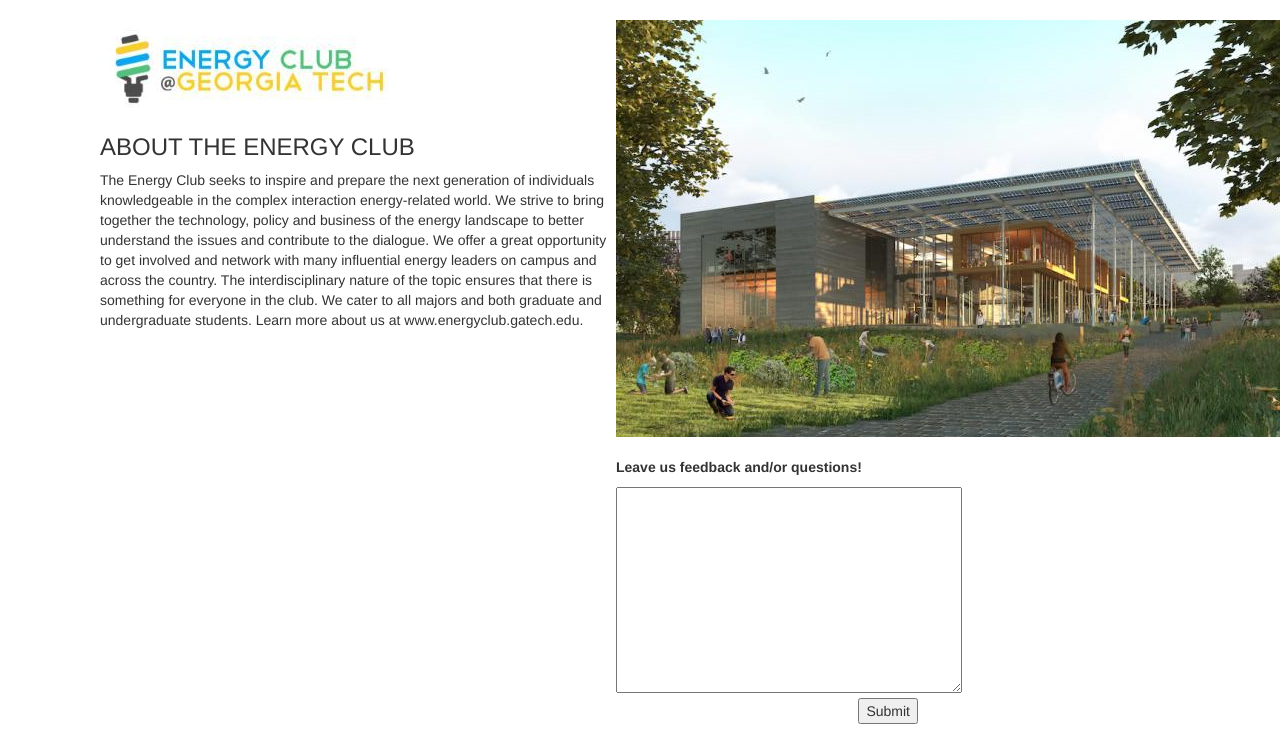
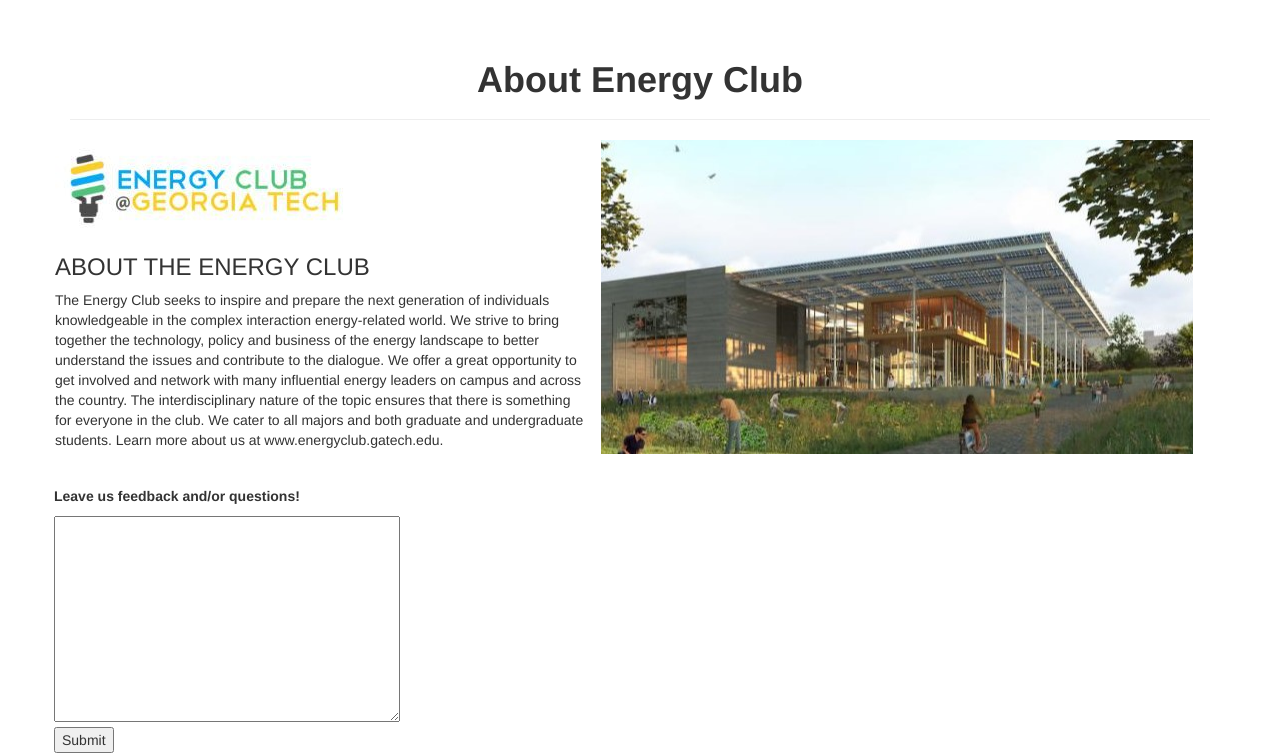
Before and after one commit to wanderson43/Turn-Down-For-Watt, a Django app: page /about/ in a window 1280 px wide; the page is wider, and only the part inside the window is pictured. Shown: the part 51-804 px from the top of that part. Before the commit the page ends 775 px from the top of that part, so only its background shows below. Run offline with Django 3.2, Linux system fonts and the light colour scheme; some libraries are stand-ins or nearby versions.

Commit message:
Updated Tips and About Page Layout

```diff
--- a/monitor/templates/dorm/about.html
+++ b/monitor/templates/dorm/about.html
@@ -7,33 +7,39 @@
 <link rel="stylesheet" type="text/css" href="{% static 'css/about.css' %}" />
 
 <div class="container">
-	<div class="col-lg-6">
-		<div class="col-lg-1">
+	<div class="page-header">
+  <center> <h1><b>About Energy Club</b></h1></center>
+</div>
+	<div class="row" >
+	<div class="col-lg-6" style="padding-right: 40px;">
+		<div class="row">
 			<img src="{% static 'images/energy.jpg' %}"/>
 		</div>
-		<div class="col-lg-12">
+		<div class="row" style="padding-right: 30px;">
 			<h3> ABOUT THE ENERGY CLUB </h3>
 			<p>
 				The Energy Club seeks to inspire and prepare the next generation of individuals knowledgeable in the complex interaction energy-related world. We strive to bring together the technology, policy and business of the energy landscape to better understand the issues and contribute to the dialogue. We offer a great opportunity to get involved and network with many influential energy leaders on campus and across the country. The interdisciplinary nature of the topic ensures that there is something for everyone in the club. We cater to all majors and both graduate and undergraduate students. Learn more about us at www.energyclub.gatech.edu.
 			</p>
 		</div>
-	</div>
-	<div class="col-lg-6">
-		<div class="col-lg-12">
-			<img src="{% static 'images/building.jpeg' %}" class="image2"/>
-		</div>
-		<div class="col-lg-12" id="feedback">
+		<div class="row" style="padding-top: 5%; padding-left: 50px;">
+
+		<div id="feedback">
 			<p>
-				<b id="feedback_message"">Leave us feedback and/or questions!</b>
+				<b id="feedback_message" >Leave us feedback and/or questions!</b>
 			</p>
 			<form action="" method="post">
-	    		{{ form.content }}
-	    		<div class="col-md-7 text-right">
+	    		{{ form.content }}<br>
 					<button type="submit" id="submit">Submit</button>
-	    		</div>
 			</form>
 		</div>
 	</div>
+	</div>
+	<div class="col-lg-6">
+			<img src="{% static 'images/building.jpeg' %}" class="image2" alt="Georgia Institute of Technology" style="width:592px;height:334px;"/>
+
+		</div>
+		</div>
+
 </div>
 
 {% if message == "Your submission was received. Thank you!" %}
--- a/monitor/templates/dorm/detail.html
+++ b/monitor/templates/dorm/detail.html
@@ -2,7 +2,10 @@
 
 {% block content %}
 <div class="container">
-  <center> <h1>{{ dorm.name }}</h1> </center>
+    <div class="page-header">
+  <center> <h1><b>{{ dorm.name }}</b></h1>
+     <h4></h4></center>
+</div>
   <!--<ul>-->
     <!--{% for energy_usage in dorm.energyreading_set.all %}-->
     <!--<li>{{ energy_usage.power }}W at {{ energy_usage.timestamp }}</li>-->
--- a/monitor/templates/dorm/index.html
+++ b/monitor/templates/dorm/index.html
@@ -4,8 +4,8 @@
 <link href="" type="text/css" rel="stylesheet" />
 <div class="container">
   <div class="page-header">
-  <center> <h1>Current Energy Scores</h1>
-     <small>The following energy scores represent the percent reduction in energy usage per floor, normalized by the number of residents and additional rooms within that floor. These values are updated daily.</small></center>
+  <center> <h1><b>Turn Down For Watt</b></h1>
+     <h4 style="padding: 0 40px;">The following energy scores represent the percent reduction in energy usage per floor, normalized by the number of residents and additional rooms within that floor. These values are updated daily.</h4></center>
 </div>
   <div class="row">
 
--- a/monitor/templates/dorm/list.html
+++ b/monitor/templates/dorm/list.html
@@ -4,8 +4,8 @@
 <link href="" type="text/css" rel="stylesheet" />
 <div class="container">
   <div class="page-header">
-  <center> <h1>Dashboard</h1>
-     <small>Welcome!</small></center>
+  <center> <h1><b>Dashboard</b></h1>
+     <h4>Welcome! Check out the latest energy readings!</h4></center>
 </div>
   <div class="row">
     <div class="col-lg-4">
@@ -48,7 +48,7 @@
       <div class="panel panel-primary">
 
         <div class="panel-heading">
-          <b><big><i class="fa fa-line-chart fa-2x fa-fw" aria-hidden="true"></i><center>{{ date }}</center></big></b>
+          <b><big><i class="fa fa-line-chart fa-2x fa-fw" aria-hidden="true"></i><h4 class="text-right">{{ date }}</h4></big></b>
         </div>
         <div class="panel-body">
           <body>
```
Also changed, not shown: monitor/templates/dorm/tips.html (+29 -9 lines), static/images/building.jpeg.
